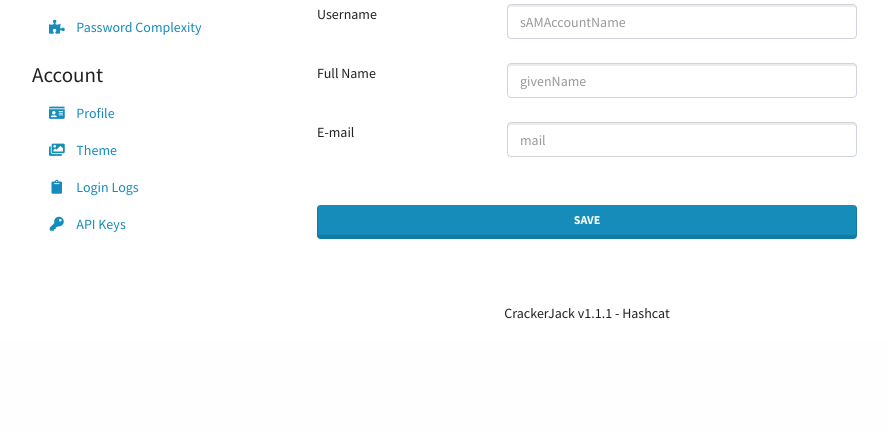
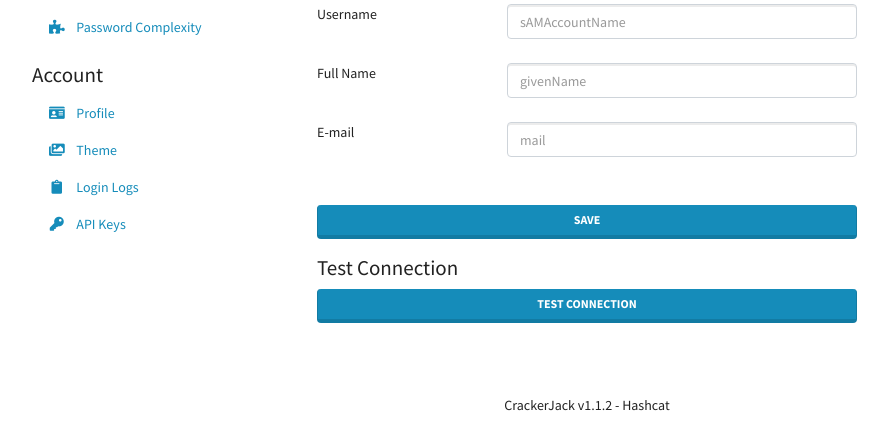
Before and after one commit to ctxis/crackerjack, a Flask app: page /config/ldap in a window 1280 px wide. Shown: the part 536-968 px from the top of the page, without its empty margins (53-941 px from the left). Before the commit the page ends 855 px from the top, so only its background shows below. Run offline with Flask 2, Linux system fonts and the light colour scheme; the visitor is signed in with stand-in values (Sample User, id 1); data that the repository does not hold is empty; some libraries are stand-ins or nearby versions.

Commit message:
Issue #13 - Added 'Test Connection' button to LDAP settings

```diff
--- a/app/controllers/config/system/ldap.py
+++ b/app/controllers/config/system/ldap.py
@@ -64,3 +64,18 @@ def ldap_save():
 
     flash('Settings saved', 'success')
     return redirect(url_for('config.ldap'))
+
+
+@bp.route('/ldap/test', methods=['POST'])
+@login_required
+@admin_required
+def ldap_test():
+    provider = Provider()
+    ldap = provider.ldap()
+
+    if not ldap.test_connection():
+        message = ldap.error_details if len(ldap.error_details) > 0 else 'Could not connect to LDAP Server'
+        flash('LDAP Response: {0}'.format(message), 'error')
+    else:
+        flash('Connection established!', 'success')
+    return redirect(url_for('config.ldap'))
--- a/app/templates/config/system/ldap.html
+++ b/app/templates/config/system/ldap.html
@@ -105,6 +105,15 @@
                 <button type="submit" class="btn btn-block btn-primary">save</button>
             </div>
         </form>
+
+        <h4>Test Connection</h4>
+        <form action="{{ url_for('config.ldap_test') }}" method="post" class="pb-2">
+            <input type="hidden" name="csrf_token" value="{{ csrf_token() }}">
+
+            <div class="form-group">
+                <button type="submit" class="btn btn-block btn-primary">test connection</button>
+            </div>
+        </form>
     </div>
 </div>
 {% endblock %}
--- a/app/version.py
+++ b/app/version.py
@@ -1 +1 @@
-__version__ = '1.1.1'
+__version__ = '1.1.2'
```
Also changed, not shown: app/lib/base/ldap.py (+9 -0 lines), CHANGELOG.md.
